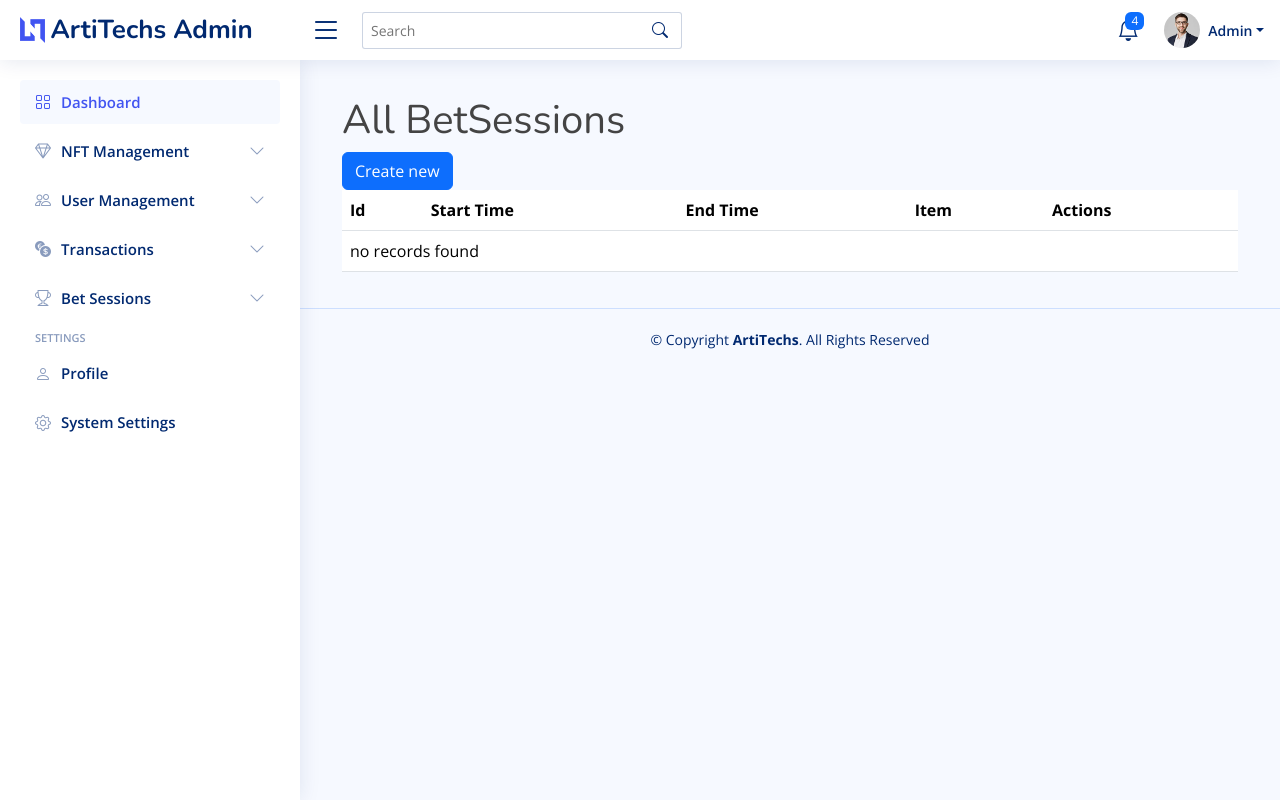
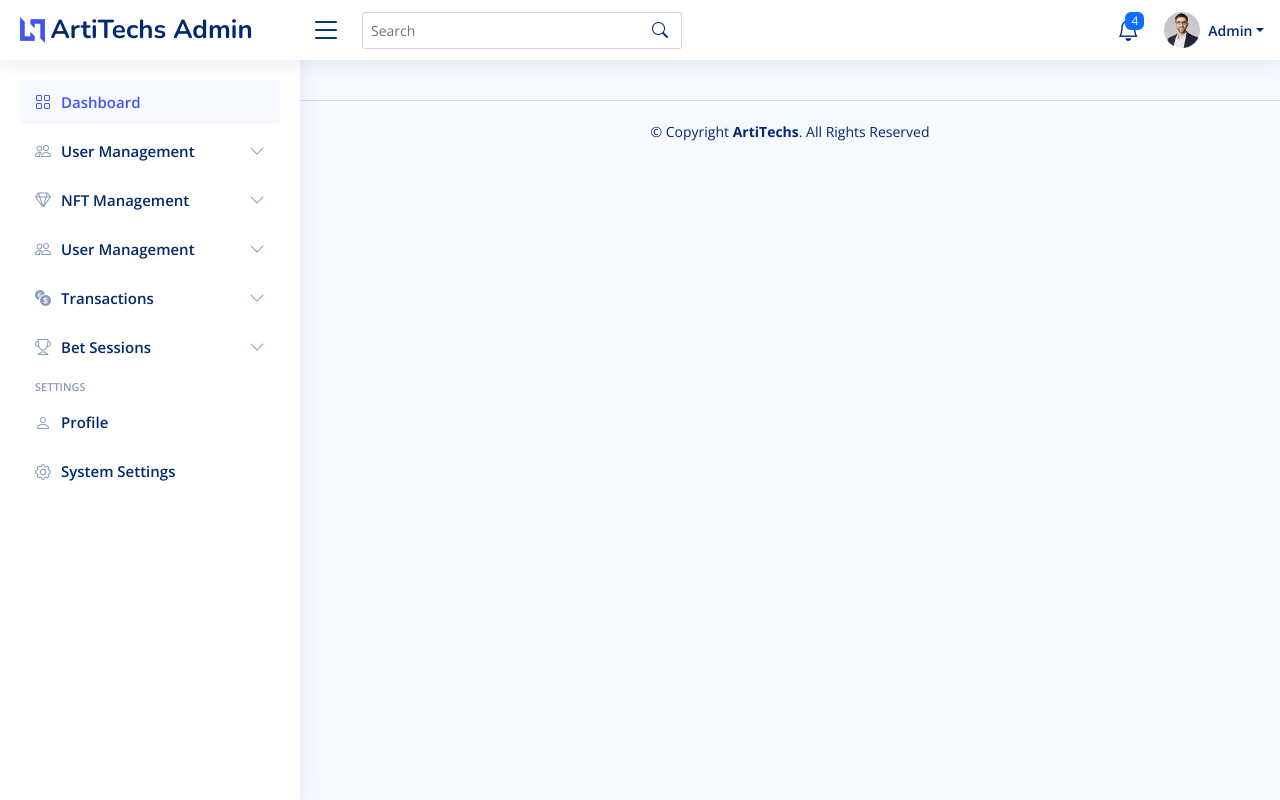
Before and after one commit to Sou9-NFT/NFT-Marketplace-Web, a Symfony app: template templates/bet_session_back/allBetSessions.html.twig in a window 1280 px wide. Run offline with Twig, Linux system fonts and the light colour scheme; the template is opened without the code that fills it, so the values that code supplies are empty; some libraries are stand-ins or nearby versions.

Commit message:
new back

```diff
--- a/templates/base_back.html.twig
+++ b/templates/base_back.html.twig
@@ -128,6 +128,24 @@
             </li>
 
             <li class="nav-item">
+                <a class="nav-link collapsed" data-bs-target="#users-nav" data-bs-toggle="collapse" href="#">
+                    <i class="bi bi-people"></i><span>User Management</span><i class="bi bi-chevron-down ms-auto"></i>
+                </a>
+                <ul id="users-nav" class="nav-content collapse" data-bs-parent="#sidebar-nav">
+                    <li>
+                        <a href="{{ path('app_back_user_index') }}">
+                            <i class="bi bi-circle"></i><span>All Users</span>
+                        </a>
+                    </li>
+                    <li>
+                        <a href="{{ path('app_back_user_new') }}">
+                            <i class="bi bi-circle"></i><span>Create User</span>
+                        </a>
+                    </li>
+                </ul>
+            </li>
+
+            <li class="nav-item">
                 <a class="nav-link collapsed" data-bs-target="#nft-nav" data-bs-toggle="collapse" href="#">
                     <i class="bi bi-gem"></i><span>NFT Management</span><i class="bi bi-chevron-down ms-auto"></i>
                 </a>
@@ -156,13 +174,13 @@
                 </a>
                 <ul id="users-nav" class="nav-content collapse" data-bs-parent="#sidebar-nav">
                     <li>
-                        <a href="#">
+                        <a href="{{ path('app_back_user_index') }}">
                             <i class="bi bi-circle"></i><span>All Users</span>
                         </a>
                     </li>
                     <li>
-                        <a href="#">
-                            <i class="bi bi-circle"></i><span>Roles</span>
+                        <a href="{{ path('app_back_user_new') }}">
+                            <i class="bi bi-circle"></i><span>Create User</span>
                         </a>
                     </li>
                 </ul>
@@ -222,21 +240,7 @@
     </aside>
 
     <main id="main" class="main">
-        {% block page_title %}
-        <div class="pagetitle">
-            <h1>{% block page_heading %}{% endblock %}</h1>
-            <nav>
-                <ol class="breadcrumb">
-                    {% block breadcrumbs %}{% endblock %}
-                </ol>
-            </nav>
-        </div>
-        {% endblock %}
-
-        <section class="section">
-            {% block content %}{% endblock %}
-        </section>
-
+        {% block body %}{% endblock %}
     </main>
 
     <!-- ======= Footer ======= -->
```
